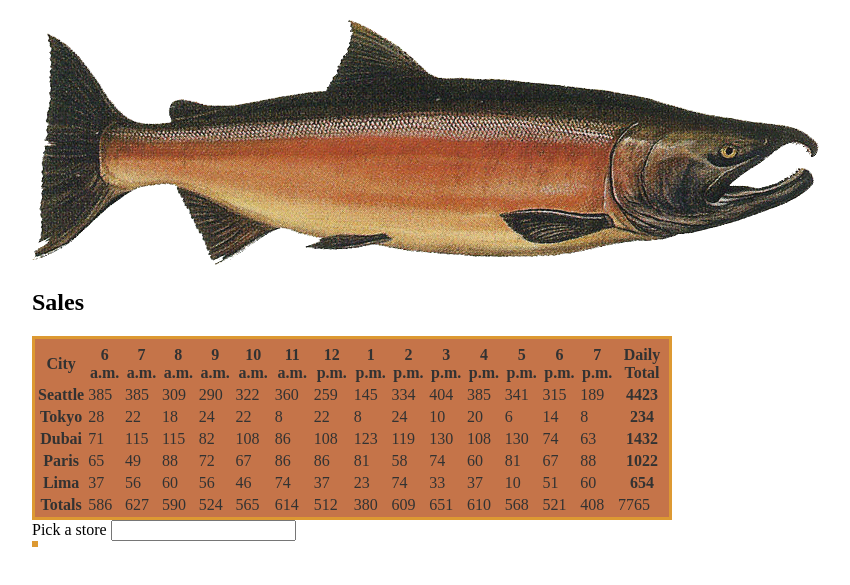
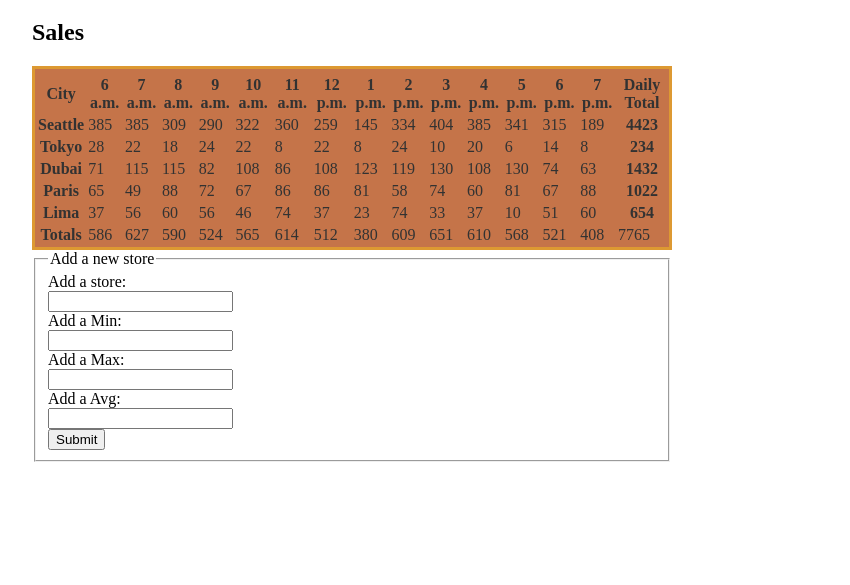
Before and after one commit to Arturovaladez1/cookie-stand, a plain HTML site: page sales.html in a window 1280 px wide. Shown: the part 61-646 px from the top of the page, without its empty margins (288-1138 px from the left). Drawn offline with Linux system fonts and the light colour scheme.

Commit message:
labComplete

```diff
--- a/js/app.js
+++ b/js/app.js
@@ -124,6 +124,24 @@ for (let i = 0; i < stores.length; i++){
 tableHeader();
 tableFooter();
 
+
+let form = document.querySelector('form');
+let handleSubmit = function(event){
+  event.preventDefault();
+let storeName = event.target.Add.value;
+let storeMin = parseInt(event.target.Min.value);
+let storeMax = parseInt(event.target.Max.value);
+let storeAvg = parseInt(event.target.Avg.value);
+
+let newStoreLocation = new Store( storeName,storeMin,storeMax,storeAvg);
+stores.push(newStoreLocation);
+newStoreLocation.randomNumber();
+newStoreLocation.cookiesSoldByHour();
+newStoreLocation.renderStore();
+};
+form.addEventListener('submit', handleSubmit);
+
+console.log(stores[5]);
 
 
 
--- a/sales.html
+++ b/sales.html
@@ -17,12 +17,11 @@
     <header>
       <div class="header">
         <h1>Salmon Cookie Sales</h1>
-        <img src="img/salmon.png" alt="Image of a salmon side profile" />
+        <!-- <img src="img/salmon.png" alt="Image of a salmon side profile" /> -->
         <nav>
         </nav>
       </div>
     </header>
-
     <h2> Sales </h2>
     <table>
       <thead>
@@ -37,10 +36,27 @@
       <tfoot>
 
       </tfoot>
-      <table>
-        <label> Pick a store
-          <input type="pick a store">
-        </label>
+    </table>
+        <form>
+          <fieldset>
+
+            <legend> Add a new store </legend>
+            <label for="Add">Add a store:</label><br>
+            <input type="text" id="Add" name="Add"><br>
+
+            <label for="Min">Add a Min:</label><br>
+            <input type="text" id="Min" name="Min"><br>
+
+            <label for="Max">Add a Max:</label><br>
+            <input type="text" id="Max" name="Max"><br>
+
+            <label for="Avg">Add a Avg:</label><br>
+            <input type="text" id="Avg" name="Avg"><br>
+
+            <input type="submit" id="Submit"><br>
+
+          </fieldset>
+        </form>
         <footer>
         </footer>
         <script src="js/app.js"></script>
```
